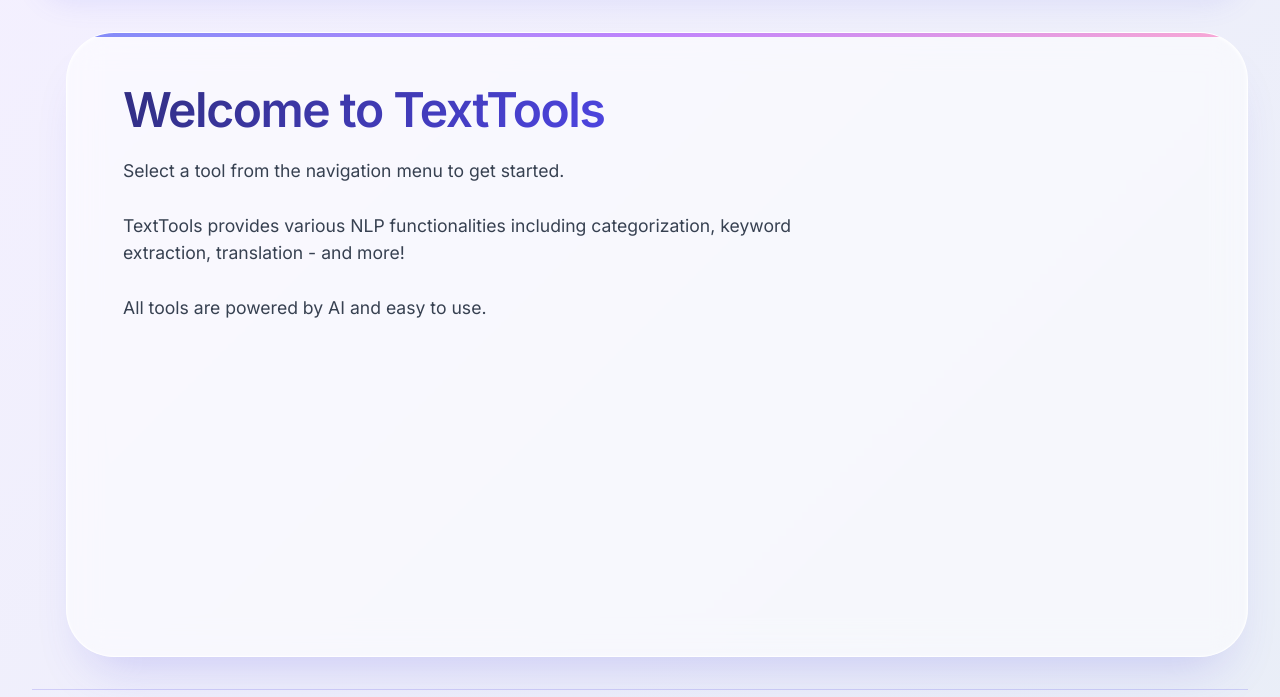
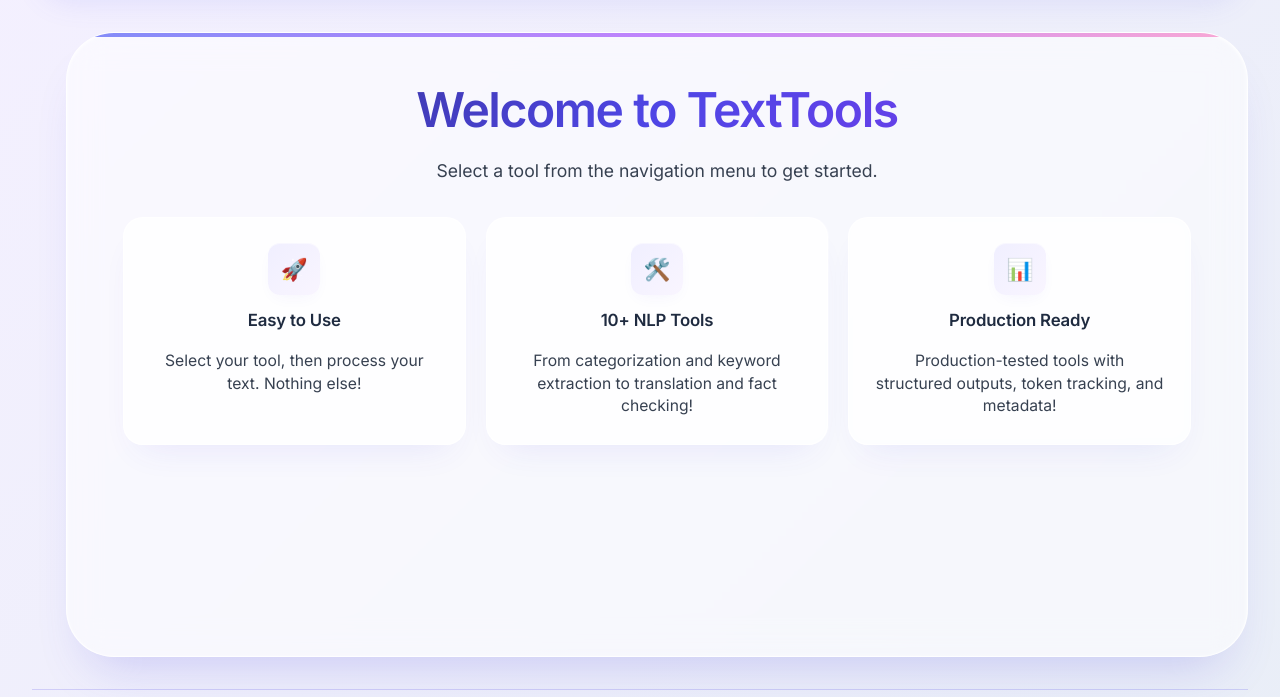
Before and after one commit to ErfanMoosavi/texttools-app, a Python web app: template app/templates/home.html in a window 1280 px wide. Shown: the part 108-805 px from the top of the page. Run offline with Jinja, Linux system fonts and the light colour scheme; the template is opened without the code that fills it, so the values that code supplies are empty.

Commit message:
Add feature boxes

```diff
--- a/app/static/style.css
+++ b/app/static/style.css
@@ -442,3 +442,126 @@ footer a:hover {
     grid-template-columns: 1fr;
   }
 }
+
+/* ---------- Home features (drop into your existing style.css) ---------- */
+/* Scoped to avoid interfering with other components */
+.home-features {
+  margin-top: 2rem;
+}
+
+/* Grid: 3 columns on desktop, 2 on medium, 1 on mobile */
+.home-features-grid {
+  display: grid;
+  grid-template-columns: repeat(3, 1fr);
+  gap: 1.25rem;
+  align-items: stretch;
+  margin-top: 1.5rem;
+}
+
+/* Feature card base */
+.home-feature-card {
+  background: rgba(255, 255, 255, 0.65);
+  backdrop-filter: blur(10px);
+  -webkit-backdrop-filter: blur(10px);
+  border-radius: 20px;
+  padding: 1.6rem;
+  box-shadow: 0 18px 36px -18px rgba(79, 70, 229, 0.12);
+  border: 1px solid rgba(255, 255, 255, 0.85);
+  transition:
+    transform 0.22s ease,
+    box-shadow 0.22s ease,
+    background 0.22s ease;
+  display: flex;
+  flex-direction: column;
+  gap: 0.8rem;
+  min-height: 170px;
+}
+
+/* Hover / focus effect (keyboard accessible) */
+.home-feature-card:hover,
+.home-feature-card:focus-within {
+  transform: translateY(-6px);
+  box-shadow: 0 28px 60px -30px rgba(79, 70, 229, 0.18);
+  background: linear-gradient(
+    180deg,
+    rgba(255, 255, 255, 0.9),
+    rgba(255, 255, 255, 0.8)
+  );
+}
+
+/* Icon circle */
+.home-feature-icon {
+  width: 52px;
+  height: 52px;
+  border-radius: 12px;
+  display: inline-flex;
+  align-items: center;
+  justify-content: center;
+  font-size: 1.35rem;
+  background: linear-gradient(135deg, #f0efff 0%, #f9f5ff 100%);
+  box-shadow:
+    inset 0 1px 0 rgba(255, 255, 255, 0.5),
+    0 6px 18px -8px rgba(79, 70, 229, 0.08);
+  flex-shrink: 0;
+  align-self: center;
+}
+
+/* Title & text */
+.home-feature-title {
+  font-size: 1.05rem;
+  margin: 0;
+  color: #1f2b40;
+  font-weight: 700;
+  letter-spacing: -0.01em;
+  align-self: center;
+}
+
+.home-feature-text {
+  margin: 0;
+  font-size: 0.98rem;
+  color: #374151;
+  line-height: 1.45;
+  margin-top: 0.25rem;
+  flex: 1; /* keep cards equal height by pushing text to fill space */
+  align-self: center;
+}
+
+/* Accessibility: make the card keyboard-focusable if needed */
+.home-feature-card[tabindex] {
+  outline: none;
+}
+
+/* Responsive breakpoints */
+@media (max-width: 1100px) {
+  .home-features-grid {
+    grid-template-columns: repeat(2, 1fr);
+  }
+}
+
+@media (max-width: 700px) {
+  .home-features-grid {
+    grid-template-columns: 1fr;
+  }
+
+  .home-feature-card {
+    padding: 1.25rem;
+    min-height: auto;
+  }
+
+  .home-feature-icon {
+    width: 48px;
+    height: 48px;
+    font-size: 1.15rem;
+    align-self: center;
+  }
+}
+
+.home-hero {
+  text-align: center;
+}
+
+.home-hero h1,
+.home-hero p {
+  margin-left: auto;
+  margin-right: auto;
+}
--- a/app/templates/home.html
+++ b/app/templates/home.html
@@ -1,10 +1,37 @@
 {% extends "base.html" %} {% block title %}Home - TextTools{% endblock %} {%
 block content %}
-<h1>Welcome to TextTools</h1>
-<p>Select a tool from the navigation menu to get started.</p>
-<p>
-  TextTools provides various NLP functionalities including categorization,
-  keyword extraction, translation - and more!
-</p>
-<p>All tools are powered by AI and easy to use.</p>
+<div class="home-hero">
+  <h1>Welcome to TextTools</h1>
+  <p>Select a tool from the navigation menu to get started.</p>
+
+  <section class="home-features">
+    <div class="home-features-grid">
+      <article class="home-feature-card">
+        <div class="home-feature-icon" aria-hidden="true">🚀</div>
+        <h3 class="home-feature-title">Easy to Use</h3>
+        <p class="home-feature-text">
+          Select your tool, then process your text. Nothing else!
+        </p>
+      </article>
+
+      <article class="home-feature-card">
+        <div class="home-feature-icon" aria-hidden="true">🛠️</div>
+        <h3 class="home-feature-title">10+ NLP Tools</h3>
+        <p class="home-feature-text">
+          From categorization and keyword extraction to translation and fact
+          checking!
+        </p>
+      </article>
+
+      <article class="home-feature-card">
+        <div class="home-feature-icon" aria-hidden="true">📊</div>
+        <h3 class="home-feature-title">Production Ready</h3>
+        <p class="home-feature-text">
+          Production-tested tools with structured outputs, token tracking, and
+          metadata!
+        </p>
+      </article>
+    </div>
+  </section>
+</div>
 {% endblock %}
```
